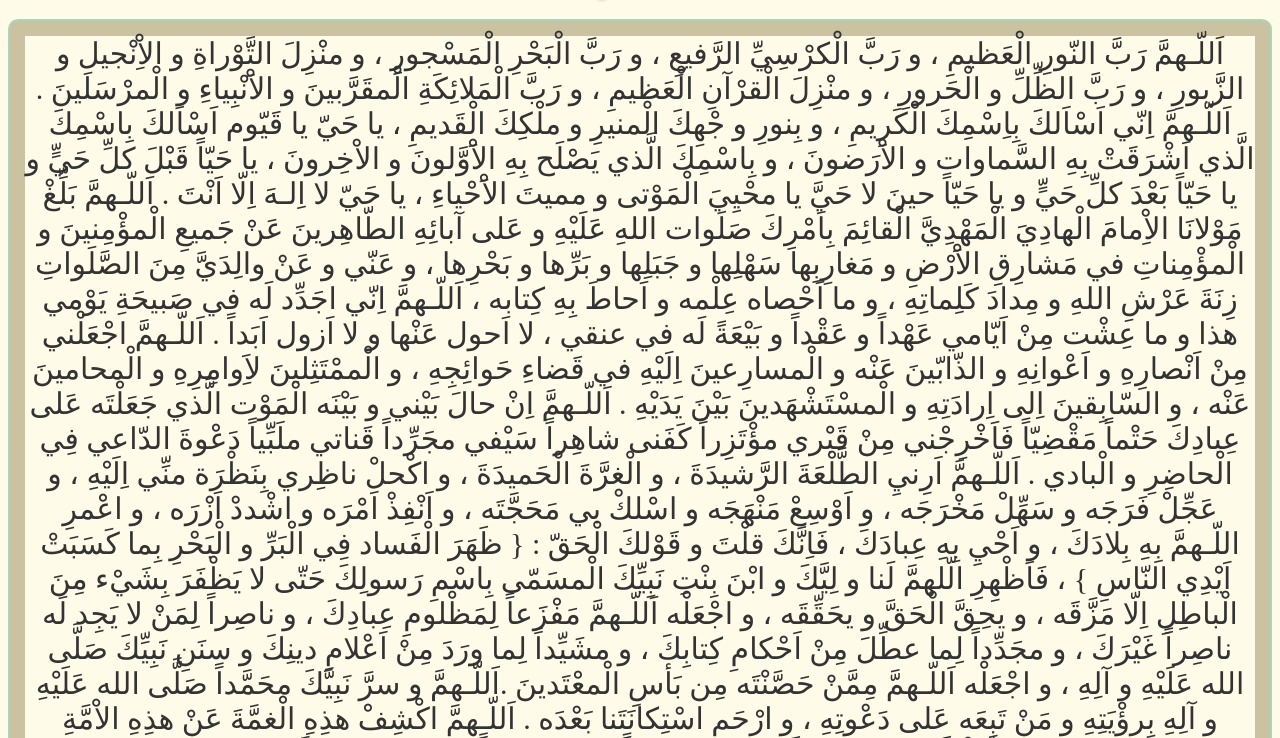
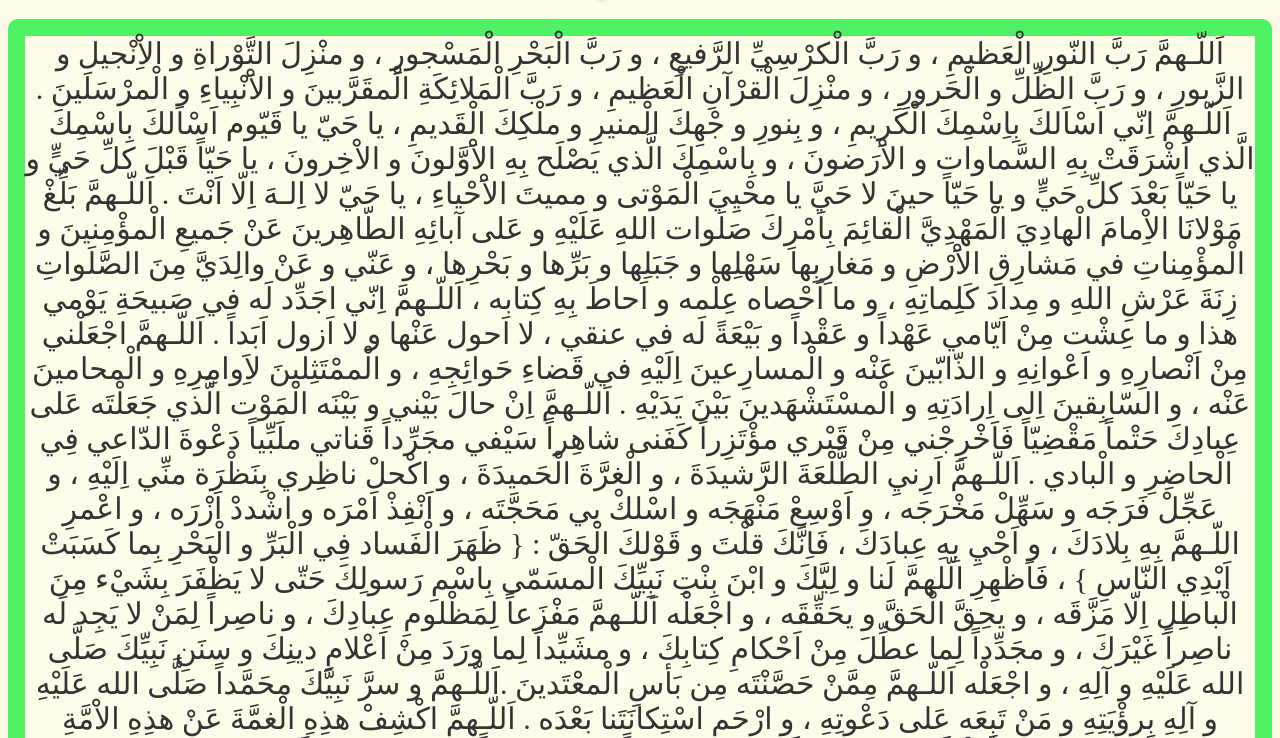
Before and after one commit to m7md3mar53/Duaa-alehad, a plain HTML site: page index.html in a window 1280 px wide. Shown: the part 62-800 px from the top of the page. Drawn offline with Linux system fonts and the light colour scheme; a web font is replaced by a local one.

Commit message:
Update styles.css

```diff
--- a/styles.css
+++ b/styles.css
@@ -21,8 +21,8 @@ p{
 }
 
 .frame {
-    border: 2px solid #acd4bc; /* لون الحدود */
-    background-color: #cac2a0; /* لون الخلفية */
+    border: 2px solid #4ef163; /* لون الحدود */
+    background-color: #4ef163; /* لون الخلفية */
     padding: 15px; /* المسافة بين النص وحدود الإطار */
     border-radius: 10px; /* تقويس الحواف */
     box-shadow: 0 0 10px #fffbe91a; /* ظل الإطار */
```
